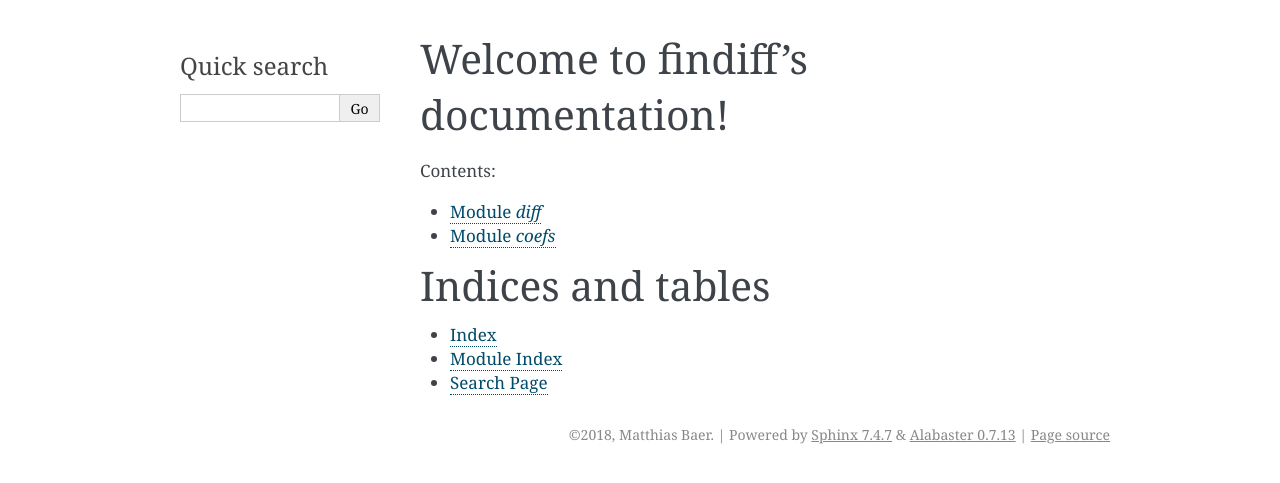
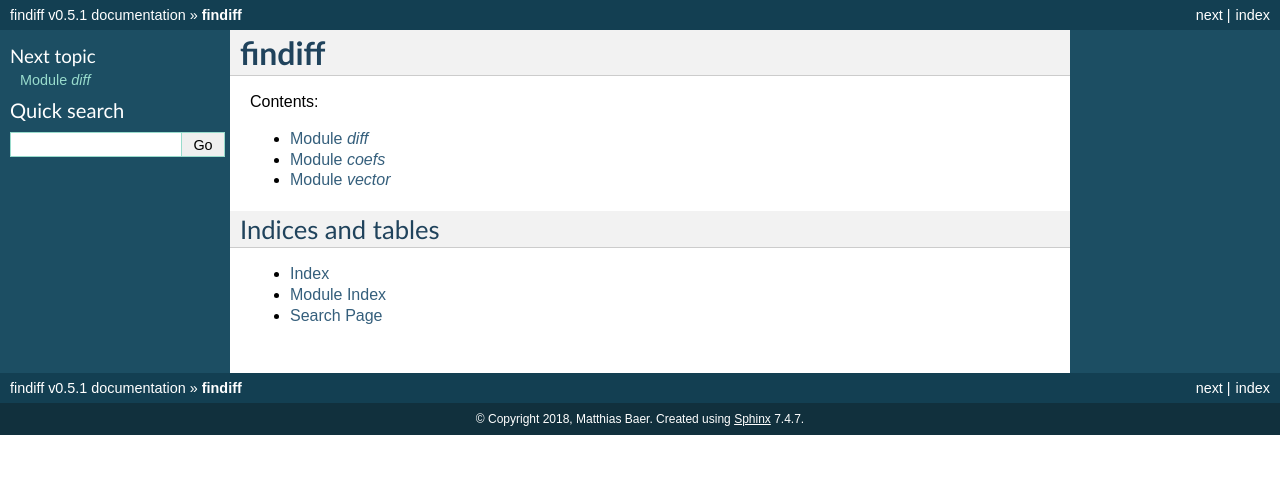
Before and after one commit to maroba/findiff, a Sphinx documentation site: the page built from docs/index.rst, in a window 1280 px wide. Shown: the top 483 px of the page. Built offline with Sphinx 7.4.7, drawn with Linux system fonts in a browser that asks for light colours; formulas are drawn with MathJax 3.

Commit message:
Add more documentation

```diff
--- a/docs/conf.py
+++ b/docs/conf.py
@@ -83,7 +83,7 @@ todo_include_todos = False
 # The theme to use for HTML and HTML Help pages.  See the documentation for
 # a list of builtin themes.
 #
-html_theme = 'alabaster'
+html_theme = 'classic'
 
 # Theme options are theme-specific and customize the look and feel of a theme
 # further.  For a list of options available for each theme, see the
--- a/docs/index.rst
+++ b/docs/index.rst
@@ -3,16 +3,18 @@
    You can adapt this file completely to your liking, but it should at least
    contain the root `toctree` directive.
 
-Welcome to findiff's documentation!
-===================================
+===========
+**findiff**
+===========
 
 .. toctree::
    :maxdepth: 2
    :caption: Contents:
 
 
-   code/diff.rst
-   code/coefs.rst
+   code/diff
+   code/coefs
+   code/vector
 
 Indices and tables
 ==================
```
Also changed, not shown: docs/code/vector.rst (added, +20 -0 lines), 1 other file.
